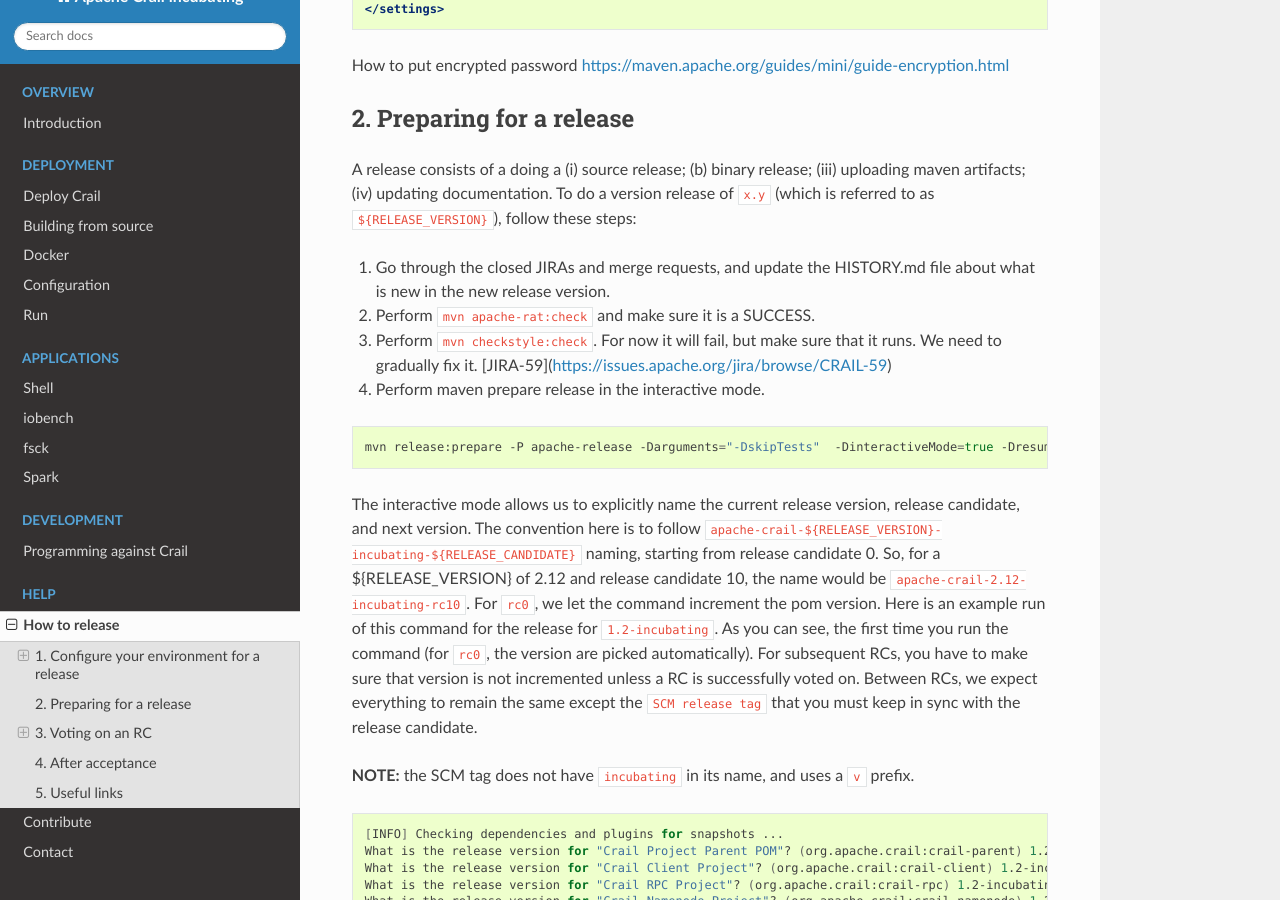
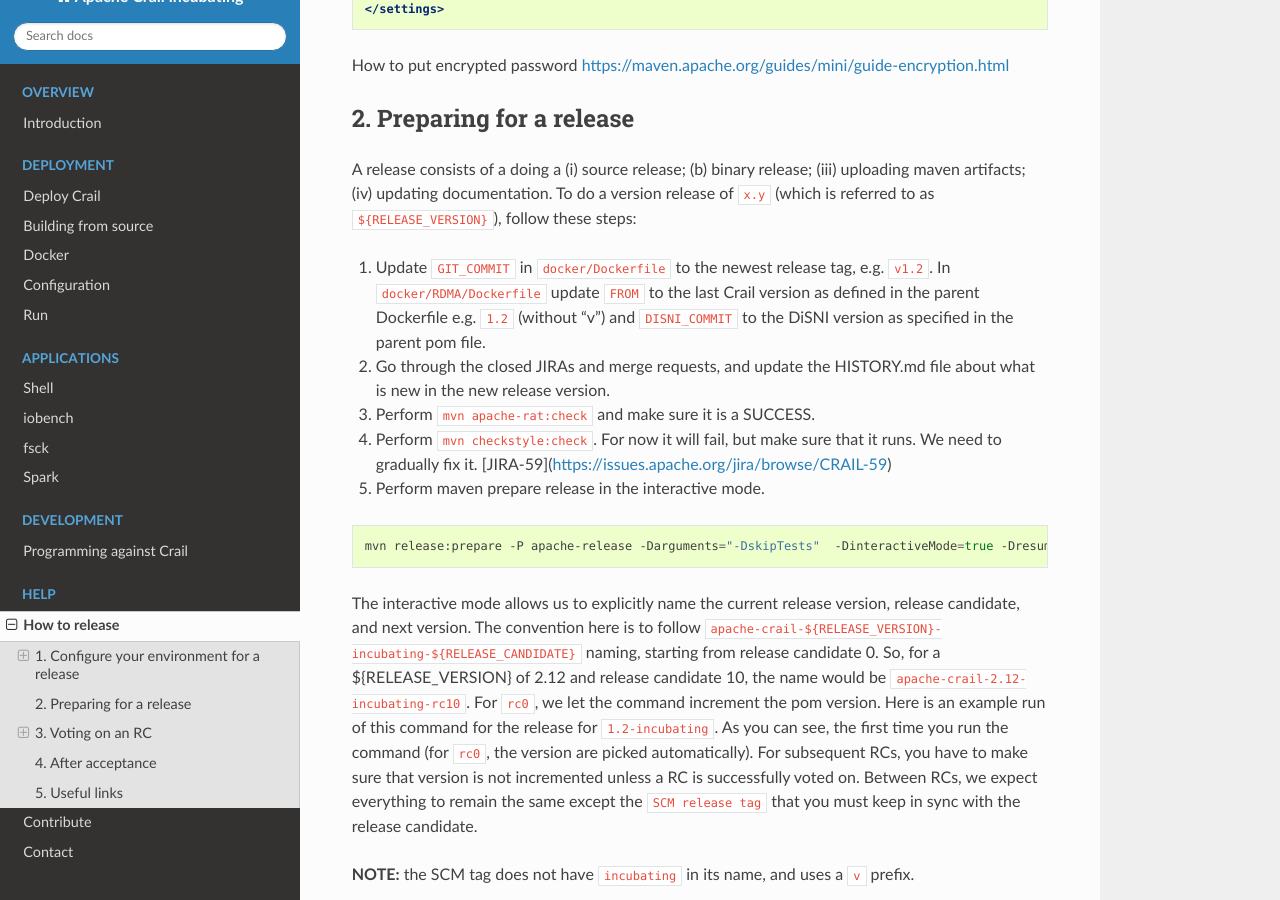
Before and after one commit to apache/incubator-crail, a Sphinx documentation site: the page built from doc/source/release.rst, in a window 1280 px wide and 900 px high, scrolled down 2018 px. Built offline with Sphinx 7.4.7 and the Read the Docs theme 2.0.0, drawn with Linux system fonts in a browser that asks for light colours; some of the changed text lies outside the part shown.

Commit message:
[Documentation] release doc add docker check
Add step to update verions in Dockerfiles.
Remove statement about renaming, it is not needed anymore.

https://jira.apache.org/jira/projects/CRAIL/issues/CRAIL-90

Signed-off-by: Jonas Pfefferle <pepperjo@apache.org>

```diff
--- a/doc/source/release.rst
+++ b/doc/source/release.rst
@@ -108,16 +108,18 @@
 
 A release consists of a doing a (i) source release; (b) binary release; (iii) uploading maven artifacts; (iv) updating documentation. To do a version release of ``x.y`` (which is referred to as ``${RELEASE_VERSION}``), follow these steps:
 
+1. Update ``GIT_COMMIT`` in ``docker/Dockerfile`` to the newest release tag, e.g. ``v1.2``. In ``docker/RDMA/Dockerfile`` update ``FROM`` to the last Crail version as defined in the parent
+   Dockerfile e.g. ``1.2`` (without "v") and ``DISNI_COMMIT`` to the DiSNI version as specified in the parent pom file.
 
-1. Go through the closed JIRAs and merge requests, and update the HISTORY.md file about what is new in the new release version.
+2. Go through the closed JIRAs and merge requests, and update the HISTORY.md file about what is new in the new release version.
 
 
-2. Perform ``mvn apache-rat:check`` and make sure it is a SUCCESS.
+3. Perform ``mvn apache-rat:check`` and make sure it is a SUCCESS.
 
 
-3. Perform ``mvn checkstyle:check``. For now it will fail, but make sure that it runs. We need to gradually fix it. [JIRA-59](https://issues.apache.org/jira/browse/CRAIL-59)
+4. Perform ``mvn checkstyle:check``. For now it will fail, but make sure that it runs. We need to gradually fix it. [JIRA-59](https://issues.apache.org/jira/browse/CRAIL-59)
 
-4. Perform maven prepare release in the interactive mode.
+5. Perform maven prepare release in the interactive mode.
 
 
 .. code-block:: bash
@@ -179,7 +181,7 @@
    SSD=`pwd`/${RELEASE_VERSION}-${RELEASE_CANDIDATE}
 
 
-6. Now we need to rename the artifacts to follow the naming convention. We collect all releasable artifact in the SVN staging directory (SSD)
+7. Collect all artifacts to release in the SVN staging directory (SSD)
 
 .. code-block:: bash
 
@@ -238,12 +240,12 @@
 
     4. Find the “orgapachecrail” repo with the Crail release. Be sure to expand the contents of the repo to confirm that it contains the correct Crail artifacts.
 
-    5. Click on the “Close” button at top, and enter a brief description, such as “Apache Crail (Incubating) ${RELEASE_VERSION} release”.
+    5. Click on the “Close” button at top, and enter a brief description, such as “Apache Crail (Incubating) ${RELEASE_VERSION} release”. **Note** this might fail on the very first attempt just repeat closing it.
 
     6. Copy the staging URL like ``https://repository.apache.org/content/repositories/orgapachecrail-1000/``
 
 
-12. [Optionally] Check if docker images have been created successfully https://hub.docker.com/r/apache/incubator-crail/ and
+13. [Optionally] Check if docker images have been created successfully https://hub.docker.com/r/apache/incubator-crail/ and
 https://hub.docker.com/r/apache/incubator-crail-rdma/. Make sure that the docker configuration file at
 https://github.com/apache/incubator-crail/blob/v${RELEASE_VERSION}-${RELEASE_CANDIDATE}/docker/RDMA/Dockerfile contains the right
 tag version for ``FROM crail:[RELEASE_TAG]`` and the right DiSNI version (which matches the pom file for this release)
```
Also changed, not shown: other parts of doc/source/release.rst (+6 -6 lines).
